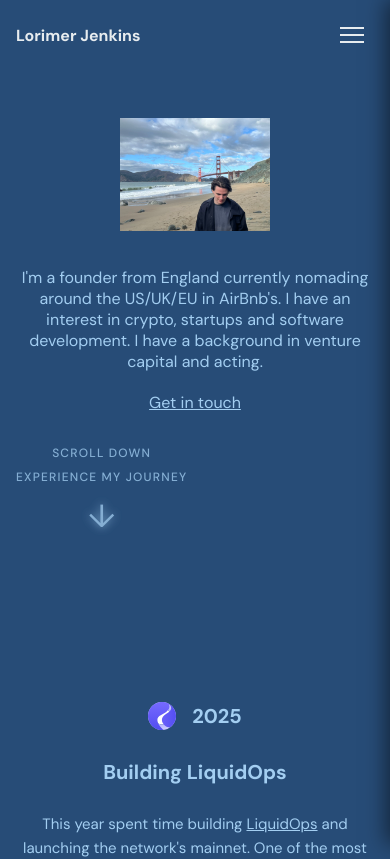
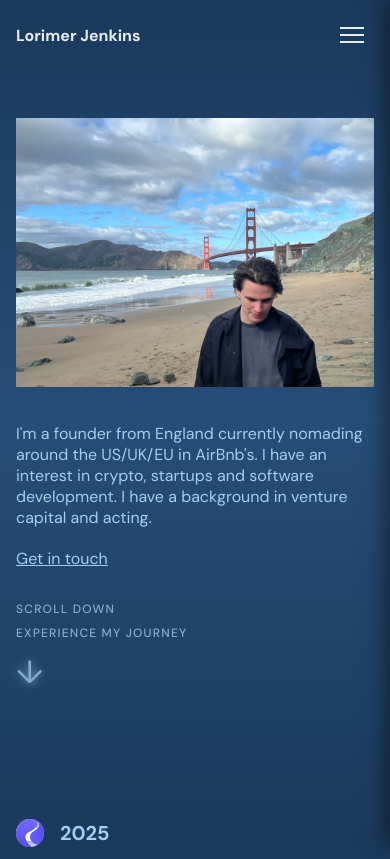
Before and after one commit to LorimerJenkins/personal-website, a Next.js app: page / in a window 390 px wide. Shown: the top 859 px of the page. Built offline with nearby package versions, Linux system fonts and the light colour scheme.

Commit message:
fix: wavy line on mobile

```diff
--- a/src/app/home/TimelineContent/TimelineContent.module.css
+++ b/src/app/home/TimelineContent/TimelineContent.module.css
@@ -367,13 +367,16 @@
 
   .heroContent {
     max-width: 100%;
-    align-items: center;
-    text-align: center;
+    /* Left-aligned on mobile */
+    align-items: flex-start;
+    text-align: left;
+    width: 100%;
   }
 
   .heroTitle {
     font-size: 1.125rem;
-    text-align: center;
+    /* Left-aligned on mobile */
+    text-align: left;
   }
 
   .heroGetInTouch {
@@ -381,8 +384,15 @@
   }
 
   .heroPhotoContainer {
-    max-width: 180px;
+    /* Full width on mobile, respecting page padding */
+    max-width: 100%;
+    width: 100%;
     margin: 1rem 0;
+  }
+
+  .heroPhoto {
+    width: 100%;
+    height: auto;
   }
 
   .scrollIndicator {
@@ -390,6 +400,8 @@
     bottom: auto;
     right: auto;
     margin-top: 2rem;
+    /* Left-aligned on mobile */
+    align-items: flex-start;
   }
 
   .section {
@@ -408,15 +420,17 @@
   }
 
   .side {
-    align-items: center !important;
-    text-align: center !important;
+    /* Left-aligned on mobile */
+    align-items: flex-start !important;
+    text-align: left !important;
     padding-left: 0 !important;
     padding-right: 0 !important;
   }
 
   .activeRight .headerRow,
   .activeLeft .headerRow {
-    justify-content: center;
+    /* Left-aligned on mobile */
+    justify-content: flex-start;
   }
 
   .inactive {
@@ -430,7 +444,8 @@
   }
 
   .headerRow {
-    justify-content: center;
+    /* Left-aligned on mobile */
+    justify-content: flex-start;
   }
 
   .title {
@@ -452,7 +467,8 @@
   }
 
   .photos {
-    justify-content: center !important;
+    /* Left-aligned on mobile */
+    justify-content: flex-start !important;
     gap: 0.5rem;
   }
 
@@ -491,7 +507,9 @@
   }
 
   .heroPhotoContainer {
-    max-width: 150px;
+    /* Full width on small mobile too */
+    max-width: 100%;
+    width: 100%;
   }
 
   .scrollText {
--- a/src/app/home/TimelineWavyLine/TimelineWavyLine.module.css
+++ b/src/app/home/TimelineWavyLine/TimelineWavyLine.module.css
@@ -3,12 +3,19 @@
   top: 0;
   left: 50%;
   transform: translateX(-50%);
+  z-index: 10;
+  overflow: visible;
   pointer-events: none;
-  z-index: 1;
-  overflow: hidden; /* Prevent SVG from extending beyond container */
 }
 
 .svg {
   display: block;
-  overflow: hidden;
+  overflow: visible;
 }
+
+/* Hide wavy line on mobile */
+@media (max-width: 768px) {
+  .container {
+    display: none;
+  }
+}
--- a/src/app/home/home.module.css
+++ b/src/app/home/home.module.css
@@ -1,15 +1,23 @@
 .page {
+  min-height: 100vh;
   display: flex;
   flex-direction: column;
-  width: 100vw;
-  min-height: 100vh;
   overflow-x: hidden;
-  background: var(--background);
+  /* Ensure scrolling works */
+  overflow-y: visible;
 }
 
 .timelineContainer {
   position: relative;
-  width: 100%;
-  min-height: 100vh;
-  overflow: visible;
+  flex: 1;
+  /* Allow content to define height */
+  min-height: 0;
 }
+
+/* Mobile: ensure footer stays below content */
+@media (max-width: 768px) {
+  .timelineContainer {
+    /* On mobile, let content flow naturally without fixed heights */
+    overflow: visible;
+  }
+}
--- a/src/app/home/home.tsx
+++ b/src/app/home/home.tsx
@@ -13,9 +13,26 @@ const totalHeight = heroHeight + timelineData.length * heightPerSection;
 
 function Home() {
   const [mounted, setMounted] = useState(false);
+  const [isMobile, setIsMobile] = useState(false);
 
   useEffect(() => {
     setMounted(true);
+
+    // Check if mobile on mount and resize
+    const checkMobile = () => {
+      setIsMobile(window.innerWidth <= 768);
+    };
+
+    checkMobile();
+    window.addEventListener("resize", checkMobile);
+
+    // Fix for scroll not working - ensure body/html can scroll
+    document.documentElement.style.overflowY = "auto";
+    document.body.style.overflowY = "auto";
+
+    return () => {
+      window.removeEventListener("resize", checkMobile);
+    };
   }, []);
 
   const wavyLineProps = {
@@ -37,7 +54,8 @@ function Home() {
       <Header />
 
       <div className={styles.timelineContainer}>
-        {mounted && <TimelineWavyLine {...wavyLineProps} />}
+        {/* Only render wavy line on desktop */}
+        {mounted && !isMobile && <TimelineWavyLine {...wavyLineProps} />}
         <TimelineContent {...contentProps} />
       </div>
 
```
